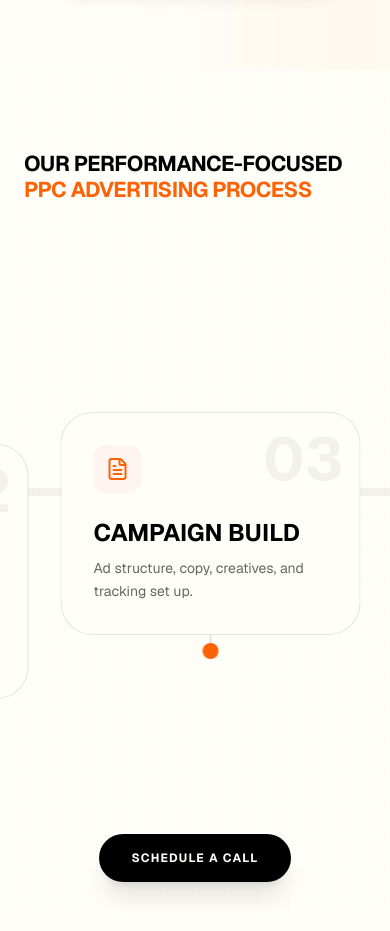
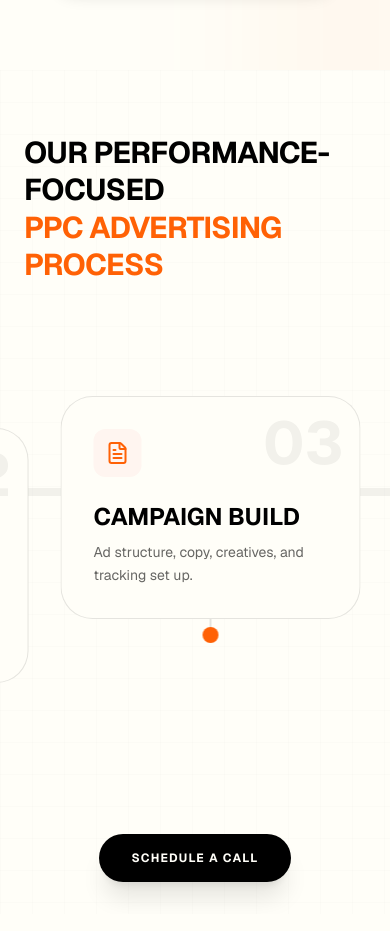
Before and after one commit to Ishaan-Gpt/eegnite-Final, a Next.js app: page /services/ppc in a window 390 px wide. Shown: the part 6200-7131 px from the top of the page. Built offline with nearby package versions, Linux system fonts and the light colour scheme; no server answers.

Commit message:
Optimize process timeline heading font size and mobile bottom gap

```diff
--- a/src/components/page-content/PpcInteractive.tsx
+++ b/src/components/page-content/PpcInteractive.tsx
@@ -285,16 +285,16 @@ export function PpcProcessFloating() {
         <section ref={targetRef} className="relative h-[200vh] md:h-[250vh] bg-white text-black">
             <div className="sticky top-0 flex h-screen items-center overflow-hidden">
                 <div className="absolute inset-0 opacity-10 bg-[linear-gradient(to_right,#00000020_1px,transparent_1px),linear-gradient(to_bottom,#00000020_1px,transparent_1px)] bg-[size:32px_32px]" />
-                <div className="absolute top-20 md:top-24 left-0 w-full z-20 text-left md:text-center">
+                <div className="absolute top-16 md:top-24 left-0 w-full z-20 text-left md:text-center">
                     <div className="max-w-4xl md:mx-auto px-6">
-                        <h2 className="text-[5.5vw] sm:text-3xl md:text-6xl font-bold uppercase tracking-tight text-black leading-tight">
-                            <span className="block whitespace-nowrap">OUR PERFORMANCE-FOCUSED</span>
-                            <span className="block text-[#FF6105] whitespace-nowrap">PPC ADVERTISING PROCESS</span>
+                        <h2 className="text-3xl md:text-6xl font-bold uppercase tracking-tight text-black leading-tight">
+                            <span className="block whitespace-normal md:whitespace-nowrap">OUR PERFORMANCE-FOCUSED</span>
+                            <span className="block text-[#FF6105] whitespace-normal md:whitespace-nowrap">PPC ADVERTISING PROCESS</span>
                         </h2>
                     </div>
                 </div>
 
-                <motion.div ref={containerRef} style={{ x }} className="flex gap-8 md:gap-20 pl-8 md:pl-40 items-center relative z-10 pt-28 md:pt-36">
+                <motion.div ref={containerRef} style={{ x }} className="flex gap-8 md:gap-20 pl-8 md:pl-40 items-center relative z-10 pt-20 md:pt-36">
                     <div className="absolute left-0 right-0 top-1/2 h-2 bg-black/5 w-[200%] -translate-y-1/2 pointer-events-none rounded-full" />
                     {steps.map((step, i) => {
                         const isTop = i % 2 === 0;
```
